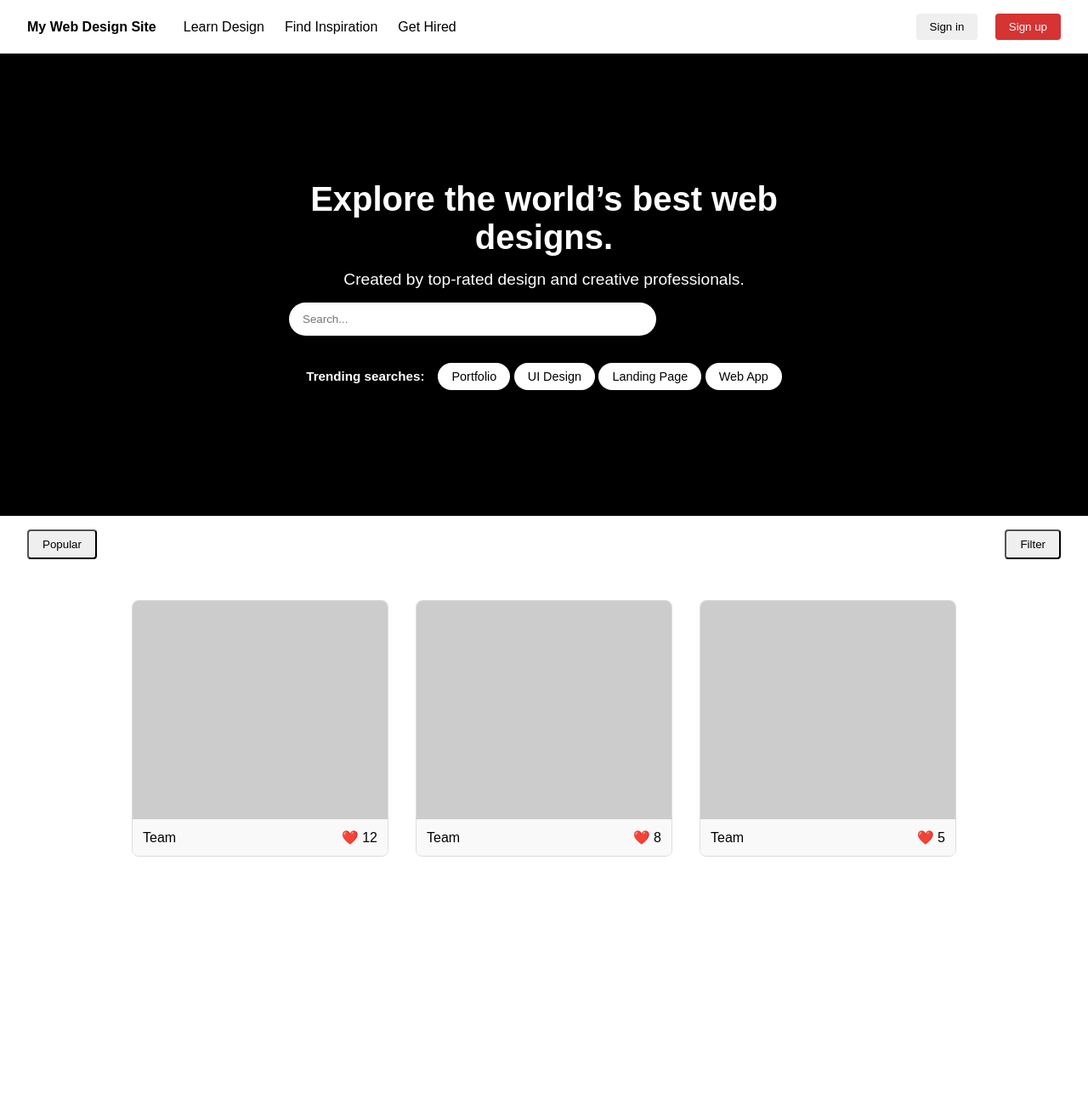
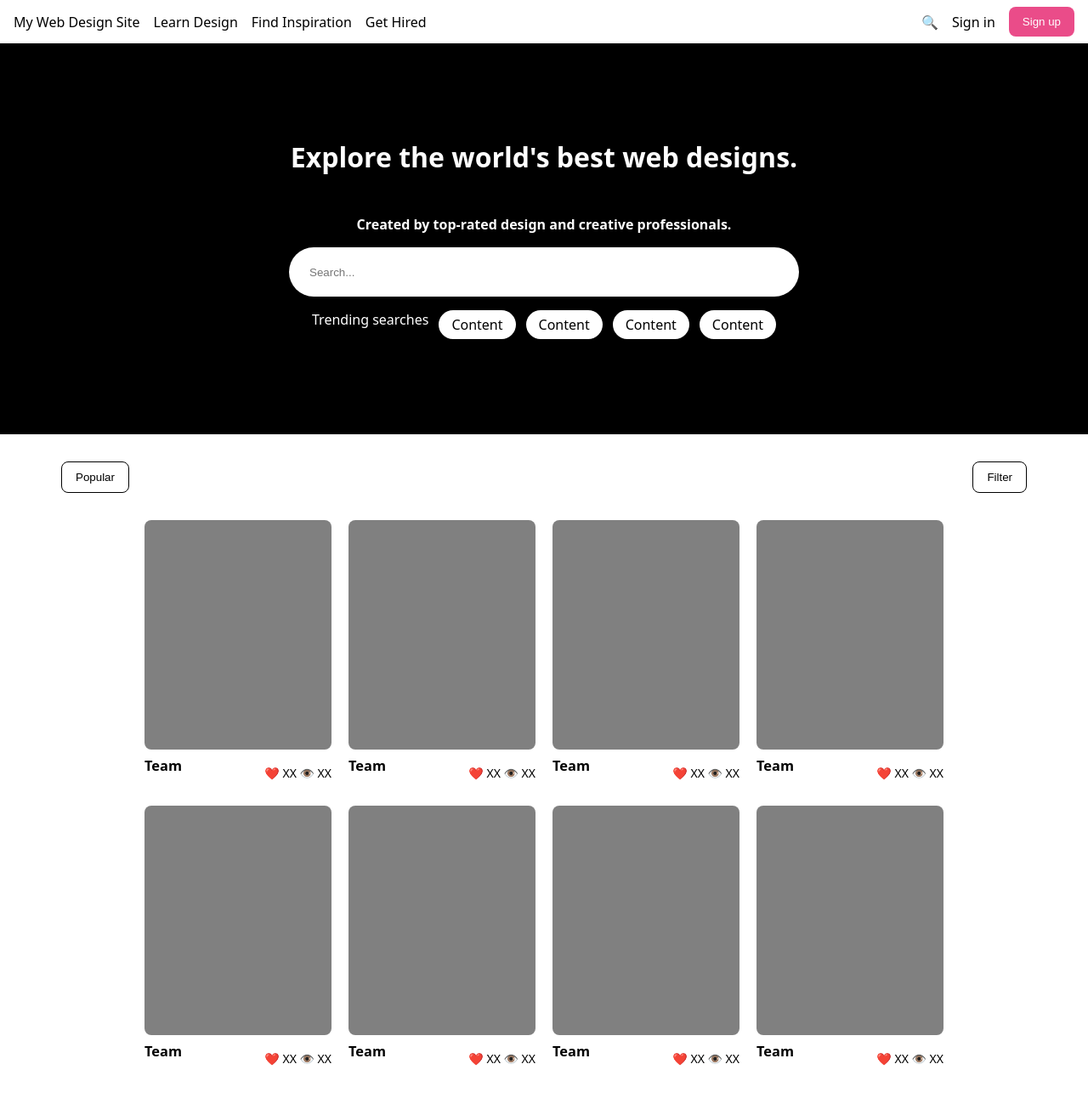
Before and after one commit to Rebecca-10/flexbox-lab, a plain HTML site: page index.html in a window 1280 px wide. Shown: the whole page at 85% size. Before the commit the page ends 1040 px from the top, so only its background shows below. Drawn offline with Linux system fonts and the light colour scheme.

Commit message:
proper css and index files

```diff
--- a/css/style.css
+++ b/css/style.css
@@ -1,174 +1,148 @@
-/* styles.css */
 
-/* Global reset + base */
-body {
-  margin: 0;
-  font-family: Arial, sans-serif;
+* {
+  box-sizing: border-box;
 }
 
-button {
-  cursor: pointer;
+body {
+  background-color: gray;
+  font-family: system-ui, sans-serif;
+  margin: 0;
 }
 
-/* 1. Top Nav */
-.top-nav {
-  display: flex;
-  justify-content: space-between;
-  align-items: center;
-  padding: 1rem 2rem;
-  background-color: white;
-  box-shadow: 0 1px 3px rgba(0,0,0,0.1);
+p {
+  margin: 0;
 }
 
-.nav-left {
-  display: flex;
-  align-items: center;
-  gap: 2rem;
+
+nav {
+  background-color: white;
+  padding: 8px 16px;
+  display: flex;                     /* Split left/right */
+  justify-content: space-between;
+  align-items: center;               /* Vertical centering */
 }
 
-.logo {
-  font-weight: bold;
-  text-decoration: none;
-  color: black;
-}
-
-.nav-links {
-  list-style: none;
-  display: flex;
-  gap: 1.5rem;
-  margin: 0;
-  padding: 0;
-}
-
-.nav-links a {
-  text-decoration: none;
-  color: black;
-}
-
-.nav-right button {
-  margin-left: 1rem;
-  padding: 0.5rem 1rem;
-}
-
-.sign-up {
-  background-color: #d63384; /* pink-ish, similar to the design */
-  color: white;
-  border: none;
-  border-radius: 4px;
-}
-
-/* 2. Hero Section */
-#hero {
-  display: flex;
-  justify-content: center;
-  align-items: center;
-  height: 60vh;
-  background-color: black; /* dark background */
-  color: white;
-  text-align: center;
-  padding: 2rem;
-}
-
-.hero-content {
-  display: flex;
-  flex-direction: column;
-  gap: 1rem;
-  width: 100%;
-  max-width: 600px;
-}
-
-.hero-content h1 {
-  margin: 0;
-  font-size: 2.5rem;
-}
-
-.hero-content p {
-  margin: 0;
-  font-size: 1.2rem;
-}
-
-.search-bar {
-  padding: 0.75rem 1rem;
-  border: none;
-  border-radius: 25px;
-  width: 100%;
-  max-width: 400px;
-}
-
-.trending {
-  display: flex;
-  flex-direction: column;
-  gap: 0.5rem;
+#destinations,
+#actions {
+  display: flex;                     /* Row for nav items */
+  gap: 16px;
   align-items: center;
 }
 
-.trending-items {
-  display: flex;
-  gap: 0.75rem;
+nav button {
+  background-color: #ea4c89;
+  border-radius: 8px;
+  padding: 10px 16px;
+  border: 0;
+  color: white;
+  font-weight: 500;
 }
 
-.trending-items button {
-  padding: 0.5rem 1rem;
-  border-radius: 20px;
-  border: none;
-  background-color: #ffffff33; /* semi-transparent white */
+
+#hero {
+  height: 460px;
+  background-color: black;
   color: white;
+  padding: 24px 72px;
+  display: flex;                     /* Center vertically */
+  flex-direction: column;
+  justify-content: center;           /* Vertical */
+  align-items: center;               /* Horizontal */
+  gap: 16px;
+  text-align: center;
 }
 
-/* 3. Subnav / Filter Section */
+#headers {
+  display: flex;
+  flex-direction: column;
+  gap: 8px;
+  align-items: center;
+}
+
+h1 {
+  margin-top: 0;
+  font-size: 32px;
+}
+
+h2 {
+  font-size: 16px;
+  margin-bottom: 0;
+}
+
+input {
+  height: 58px;
+  width: 80%;
+  max-width: 600px;
+  border-radius: 29px;
+  border: 0;
+  padding: 0 24px;
+}
+
+
+#trending {
+  display: flex;
+  gap: 12px;
+  flex-wrap: wrap;
+  justify-content: center;
+}
+
+#trending p {
+  background-color: white;
+  color: black;
+  border-radius: 50px;
+  padding: 6px 15px;
+}
+
+
 #subnav {
-  display: flex;
+  padding: 32px 72px 0;
+  background-color: white;
+  display: flex;                     /* Split left/right */
   justify-content: space-between;
-  padding: 1rem 2rem;
+  align-items: center;
+}
+
+#subnav button {
+  border-radius: 8px;
+  padding: 10px 16px;
+  border: 1px solid black;
   background-color: white;
 }
 
-.popular-btn,
-.filter-btn {
-  padding: 0.5rem 1rem;
-  border: 1px solid black;
-  background: none;
-  border-radius: 4px;
+
+main {
+  background-color: white;
+  padding: 32px 72px;
+  display: flex;                     /* Cards in a row */
+  flex-wrap: wrap;                   /* Wrap to next line */
+  gap: 20px;                         /* Space between cards */
+  justify-content: center;
+  align-items: center;
 }
 
-/* 4. Card Grid */
-.card-container {
+
+article.card {
   display: flex;
-  flex-wrap: wrap;
-  gap: 2rem;
-  justify-content: center;
-  padding: 2rem;
+  flex-direction: column;
+  width: 220px;
 }
 
-.card {
-  display: flex;
-  flex-direction: column;
-  justify-content: space-between;
-  width: 300px;
-  height: 300px;
-  border: 1px solid #ddd;
+
+.img-placeholder {
+  width: 100%;
+  height: 270px;
+  background-color: gray;
   border-radius: 8px;
-  overflow: hidden;
-  background-color: white;
 }
 
-.card-body {
-  flex: 1;
-  background-color: #ccc; /* placeholder gray for content area */
+
+.card-footer {
+  display: flex;                     /* Split title + stats */
+  justify-content: space-between;
+  align-items: center;
+  font-size: 14px;
 }
 
-.card-footer {
-  display: flex;
-  justify-content: space-between;
-  align-items: center;
-  padding: 0.75rem;
-  background-color: #f9f9f9;
+.card-footer * {
+  margin-top: 8px;
 }
-
-.card-title {
-  font-weight: bold;
-}
-
-.card-stats span {
-  margin-left: 0.5rem;
-}
--- a/index.html
+++ b/index.html
@@ -3,210 +3,100 @@
 <head>
   <meta charset="UTF-8">
   <meta name="viewport" content="width=device-width, initial-scale=1.0">
-<title>Flexbox Lab Finished Layout</title>
-<style>
-/* --- All CSS included here --- */
-
-/* Reset */
-body {
-  margin: 0;
-  font-family: Arial, sans-serif;
-}
-
-/* NAV */
-.top-nav {
-  display: flex;
-  justify-content: space-between;
-  align-items: center;
-  padding: 1rem 2rem;
-  background-color: white;
-}
-
-.nav-left {
-  display: flex;
-  align-items: center;
-  gap: 2rem;
-}
-
-.logo {
-  font-weight: bold;
-  text-decoration: none;
-  color: black;
-}
-
-.nav-links {
-  list-style: none;
-  display: flex;
-  gap: 1.5rem;
-  margin: 0;
-  padding: 0;
-}
-
-.nav-links a {
-  text-decoration: none;
-  color: black;
-}
-
-.nav-right button {
-  margin-left: 1rem;
-  padding: 0.5rem 1rem;
-  border: none;
-  border-radius: 4px;
-}
-
-.nav-right .sign-up {
-  background-color: #d63333; /* red */
-  color: white;
-}
-
-/* HERO */
-#hero {
-  display: flex;
-  justify-content: center;
-  align-items: center;
-  height: 60vh;
-  background-color: black;
-  color: white;
-  text-align: center;
-  padding: 2rem;
-}
-
-.hero-content {
-  display: flex;
-  flex-direction: column;
-  gap: 1rem;
-  width: 100%;
-  max-width: 600px;
-}
-
-.hero-content h1 { margin: 0; font-size: 2.5rem; }
-.hero-content p { margin: 0; font-size: 1.2rem; }
-
-.search-bar {
-  padding: 0.75rem 1rem;
-  border: none;
-  border-radius: 25px;
-  width: 100%;
-  max-width: 400px;
-}
-
-/* Trending searches as single row with label */
-.trending-row {
-  display: flex;
-  align-items: center;
-  gap: 1rem;
-  justify-content: center;
-  margin-top: 1rem;
-  flex-wrap: wrap;
-}
-
-.trending-label {
-  font-weight: bold;
-  color: white;
-  font-size: 0.95rem;
-}
-
-.trending-items button {
-  padding: 0.5rem 1rem;
-  border-radius: 20px;
-  border: none;
-  background-color: white; /* white background */
-  color: black;
-  font-size: 0.9rem;
-}
-
-/* SUBNAV */
-#subnav {
-  display: flex;
-  justify-content: space-between;
-  padding: 1rem 2rem;
-  background-color: white;
-}
-
-#subnav button { padding: 0.5rem 1rem; border-radius: 4px; }
-
-/* CARDS */
-.card-container {
-  display: flex;
-  flex-wrap: wrap;
-  gap: 2rem;
-  justify-content: center;
-  padding: 2rem;
-}
-
-.card {
-  display: flex;
-  flex-direction: column;
-  justify-content: space-between;
-  width: 300px;
-  height: 300px;
-  border: 1px solid #ddd;
-  border-radius: 8px;
-  overflow: hidden;
-  background-color: white;
-}
-
-.card-body { flex: 1; background-color: #ccc; }
-
-.card-footer {
-  display: flex;
-  justify-content: space-between;
-  align-items: center;
-  padding: 0.75rem;
-  background-color: #f9f9f9;
-}
-</style>
+  <title>Flexbox Lab Final Page</title>
+  <link rel="stylesheet" href="./css/style.css">
 </head>
 <body>
-
-<!-- NAV -->
-<nav class="top-nav">
-  <div class="nav-left">
-    <a href="#" class="logo">My Web Design Site</a>
-    <ul class="nav-links">
-      <li><a href="#">Learn Design</a></li>
-      <li><a href="#">Find Inspiration</a></li>
-      <li><a href="#">Get Hired</a></li>
-    </ul>
+  <nav>
+    <div id="destinations">
+      <p>My Web Design Site</p>
+      <p>Learn Design</p>
+      <p>Find Inspiration</p>
+      <p>Get Hired</p>
     </div>
-  <div class="nav-right">
-    <button>Sign in</button>
-    <button class="sign-up">Sign up</button>
+    <div id="actions">
+      <p>🔍</p>
+      <p>Sign in</p>
+      <button>Sign up</button>
     </div>
   </nav>
-
-<!-- HERO -->
   <section id="hero">
-  <div class="hero-content">
-    <h1>Explore the world’s best web designs.</h1>
-    <p>Created by top-rated design and creative professionals.</p>
-    <input type="text" placeholder="Search..." class="search-bar" />
-
-    <!-- Trending searches row -->
-    <div class="trending-row">
-      <span class="trending-label">Trending searches:</span>
-      <div class="trending-items">
-        <button>Portfolio</button>
-        <button>UI Design</button>
-        <button>Landing Page</button>
-        <button>Web App</button>
+    <div id="headers">
+      <h1>Explore the world's best web designs.</h1>
+      <h2>Created by top-rated design and creative professionals.</h2>
     </div>
-    </div>
+    <input type="text" placeholder="Search..."/>
+    <div id="trending">
+      Trending searches
+      <p>Content</p>
+      <p>Content</p>
+      <p>Content</p>
+      <p>Content</p>
     </div>
   </section>
+  <div id="subnav">
+    <button id="sort">Popular</button>
+    <button id="filter">Filter</button>
+  </div>
+  <main>
+    <article class="card">
+      <div class="img-placeholder"></div>
+      <div class="card-footer">
+        <h3>Team</h3>
+        <p>❤️ XX 👁️ XX</p>
+      </div>
+    </article>
+    <article class="card">
+      <div class="img-placeholder"></div>
+      <div class="card-footer">
+        <h3>Team</h3>
+        <p>❤️ XX 👁️ XX</p>
+      </div>
+    </article>
+    <article class="card">
+      <div class="img-placeholder"></div>
+      <div class="card-footer">
+        <h3>Team</h3>
+        <p>❤️ XX 👁️ XX</p>
+      </div>
+    </article>
+    <article class="card">
+      <div class="img-placeholder"></div>
+      <div class="card-footer">
+        <h3>Team</h3>
+        <p>❤️ XX 👁️ XX</p>
+      </div>
+    </article>
+    <article class="card">
+      <div class="img-placeholder"></div>
+      <div class="card-footer">
+        <h3>Team</h3>
+        <p>❤️ XX 👁️ XX</p>
+      </div>
+    </article>
+    <article class="card">
+      <div class="img-placeholder"></div>
+      <div class="card-footer">
+        <h3>Team</h3>
+        <p>❤️ XX 👁️ XX</p>
+      </div>
+    </article>
+    <article class="card">
+      <div class="img-placeholder"></div>
+      <div class="card-footer">
+        <h3>Team</h3>
+        <p>❤️ XX 👁️ XX</p>
+      </div>
+    </article>
+    <article class="card">
+      <div class="img-placeholder"></div>
+      <div class="card-footer">
+        <h3>Team</h3>
+        <p>❤️ XX 👁️ XX</p>
+      </div>
+    </article>
+  </main>
 
-<!-- SUBNAV -->
-<div id="subnav">
-  <button>Popular</button>
-  <button>Filter</button>
-</div>
-
-<!-- CARDS -->
-<main class="card-container">
-  <div class="card"><div class="card-body"></div><div class="card-footer"><span>Team</span><span>❤️ 12</span></div></div>
-  <div class="card"><div class="card-body"></div><div class="card-footer"><span>Team</span><span>❤️ 8</span></div></div>
-  <div class="card"><div class="card-body"></div><div class="card-footer"><span>Team</span><span>❤️ 5</span></div></div>
-</main>
 
 </body>
 </html>
```
Lines whose indentation alone changed are shown as unchanged.
